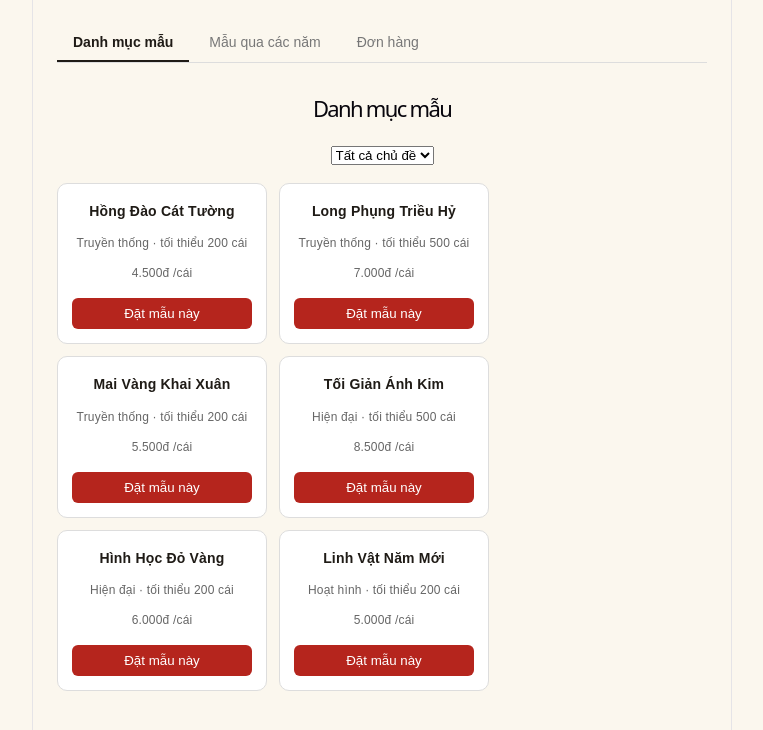
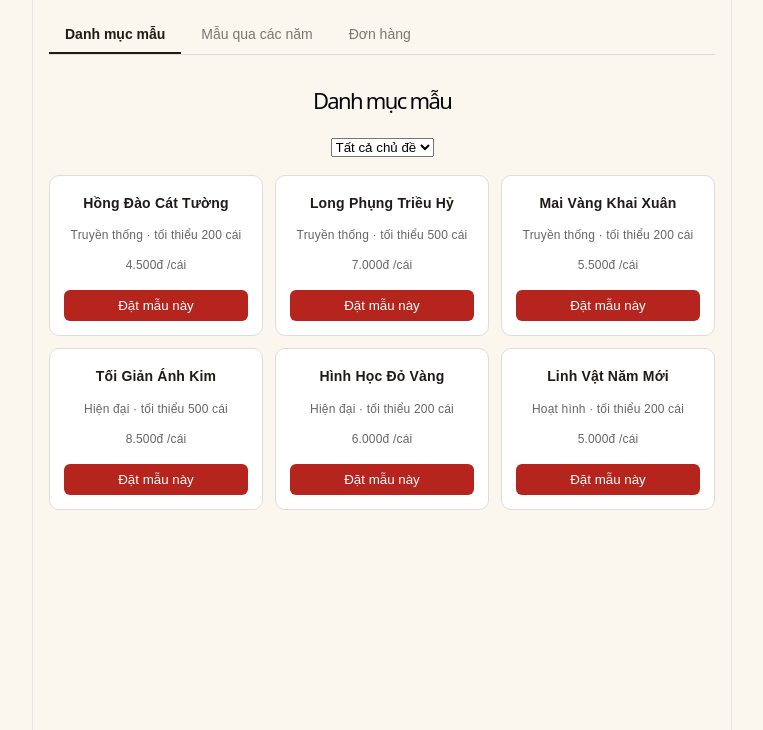
Before and after one commit to xuongblx-ctrl/li-xi-app, a React (Vite) app: page / in a window 1280 px wide. Shown: the top 730 px of the page, without its empty margins (258-1021 px from the left). Built offline with nearby package versions, Linux system fonts and the light colour scheme.

Commit message:
Sua giao dien cho man hinh dien thoai

```diff
--- a/src/App.css
+++ b/src/App.css
@@ -8,7 +8,12 @@ body {
 #root {
   max-width: 700px;
   margin: 0 auto;
-  padding: 24px;
+  padding: 16px;
+  box-sizing: border-box;
+}
+
+body {
+  background-color: #FBF7EE;
 }
 
 h1 {
@@ -142,7 +147,8 @@ h1 {
   border: 1px solid #ddd;
   border-radius: 10px;
   padding: 14px;
-  width: 180px;
+  flex: 1 1 160px;
+  box-sizing: border-box;
 }
 
 .the-mau h3 {
@@ -199,7 +205,8 @@ h1 {
   gap: 4px;
   border-bottom: 1px solid #ddd;
   margin-bottom: 20px;
-  padding: 0 0 0 0;
+  overflow-x: auto;
+  white-space: nowrap;
 }
 
 .nut-tab {
```
